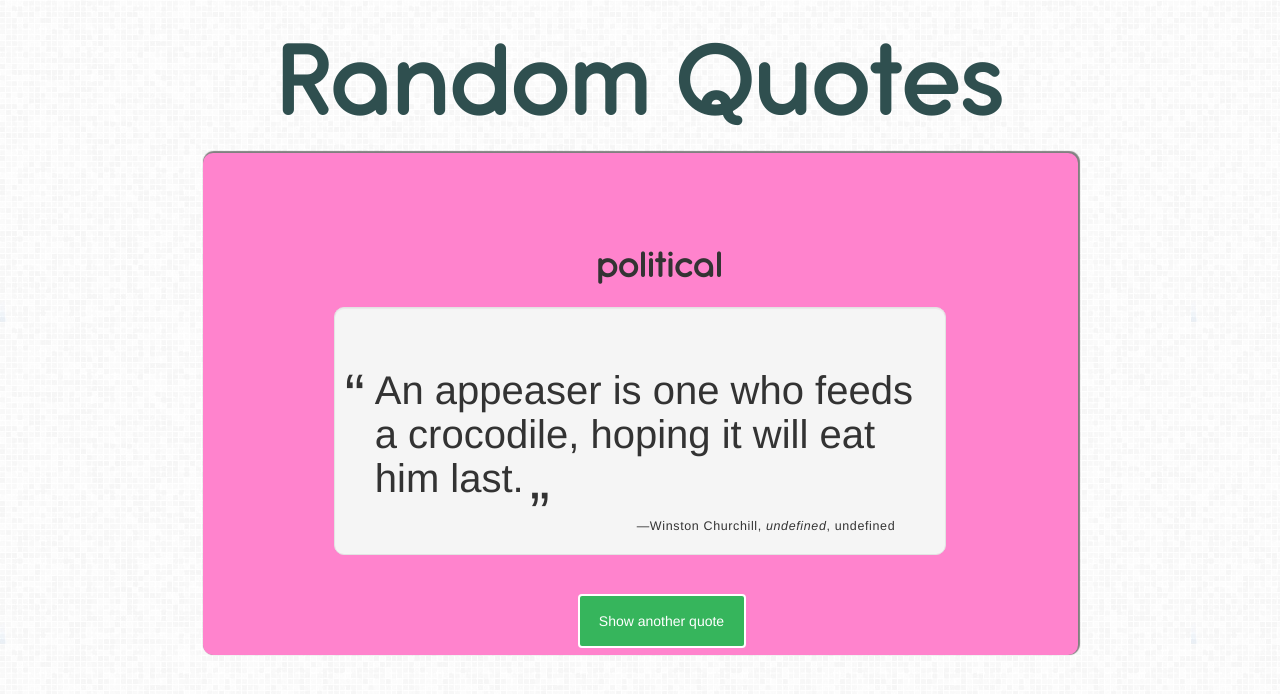
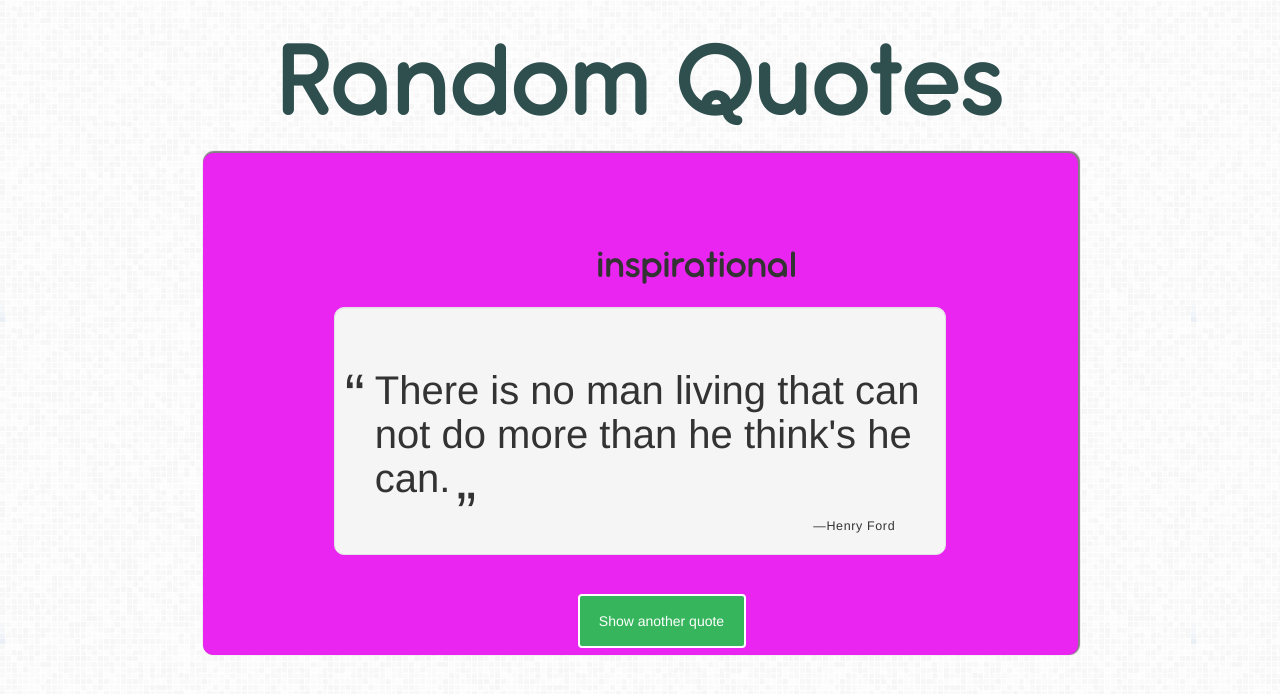
Before and after one commit to MDJ2014/RandomQuotes, a plain HTML site: page index.html in a window 1280 px wide. Both pictures are taken after a click on the button "Show another quote". Drawn offline with nearby package versions, Linux system fonts and the light colour scheme.

Commit message:
Final Changes
Ready to submit for grading.

```diff
--- a/index.html
+++ b/index.html
@@ -1,8 +1,8 @@
 <!DOCTYPE html>
 <html>
 <head>
-    <title>             </title>
-    <meta name="description" content=" ">
+    <title>Random Quote Generator</title>
+    <meta name="description" content="Project 1 TechDegree random quote generator">
     <meta charset="utf-8">
     <meta http-equiv="X-UA-Compatible" content="IE=edge">
     <meta name="viewport" content="width=device-width, initial-scale=1">
@@ -13,33 +13,31 @@
 
     <!-- Latest compiled and minified CSS -->
     <link rel="stylesheet" href="https://maxcdn.bootstrapcdn.com/bootstrap/3.3.7/css/bootstrap.min.css">
-    <!-- Font Awesome -->
 
     <link href="./styles/css.css" type="text/css" rel="stylesheet">
 
-<!-- document.addEventListener('DOMContentLoaded',function() {
+</head>
 
-});    -->
+<body>
 
-
-</head>
-<body>
 <div id="container" class="container-fluid">
 
 <header><h1 class="text-center">Random Quotes</h1></header>
 <!-- main is the background box-->
 <main>
-
-  <h3 id="tag"></h3>
+<!-- display quote generate-->
+<h3 id="tag"></h3>
 <!--quote-box is the container for the quotes-->
-<div id="quote-box" class="well">
-
-</div>
+<div id="quote-box" class="well"></div>
 </main>
 
-<button id="loadQuote" class="btn" onclick="upDate();">Show another quote</button>
+<button id="loadQuote" class="btn" onclick="printQuote();">Show another quote</button>
+
+
 </div><!-- close fluid container -->
 </body>
+
+
 <!-- jQuery library -->
 <script src="https://ajax.googleapis.com/ajax/libs/jquery/3.2.1/jquery.min.js"></script>
 <!-- Latest compiled JavaScript -->
--- a/scripts/index.js
+++ b/scripts/index.js
@@ -1,18 +1,19 @@
+$(document).ready(function() {
 
-$(document).ready(function() {
+  //display an opening quote
+
 $("#quote-box").html("<p class='quote'>He wrapped himself in quotations - as a beggar would enfold himself in the purple of Emperors</p>" +"<p class='source'>  Rudyard Kipling  <span class='citation'> Many Inventions </span> </p>");
 $("#tag").html("Quotes");
 
+//set a timer to automatically display a new quote after 30 seconds.
 setInterval(function() {
-    upDate();
+    printQuote();
 }, 30000);
 });
 
+// set a var to hold an array of quote objects to be selected from
 
-
-
-
-const quotes = [
+var quotes = [
 
 {
 quote:"Creativity is inteligence having fun.",
@@ -105,59 +106,47 @@ tag:"political"
 ];
 
 
+//get a random number that has not been used and pass that to getRandomQuote to fetch a quote
+//viewed will hold the random quotes that have been selected
+var viewed=[];
 
-//get a random number that has not been used and pass that to getRandomQuote to fetch a quote
-//viewed will hold the random numbers that have been generated
-let viewed=[];
 
-//helper function to search the array
-isInArray=(array,search)=>{
-   return array.indexOf(search) >= 0;
-}
+//getRandomQuote will generate a random number, push the quote object into the viewed array.
 
-//upDate will generate a random number, push it into the viewed array and then search the array
-//the next time it is called to make sure not to choose the same quote twice.
-
-upDate = ()=>{
+getRandomQuote = ()=>{
 //vars for the random number geneerator
   let num = quotes.length;
   let max = Math.floor(num-1);
   let min = Math.ceil(0);
   let randNum = Math.floor(Math.random() * (max - 0 +1) )+ 0;
 
-//first check if the viewed array is the same length as the quotes array
+//get a quote based on the random number used as the index
+   let randQuote = quotes[randNum];
 
-if(viewed.length < num){
+//add the quote to the viewed array and take it out of the quotes array
+   viewed.push(randQuote);
+   quotes.splice(randNum, 1);
 
-//Next check if the randNum is already in the array. If so, get another random number.
-//otherwise, push it into the array and send the number to getRandomQuote to choose a quote.
+//first check if the quotes array has been emptied: equal to 0.
+//if it is, add all the quotes back to it from the viewed array and empty the viewed array.
+//return the random quote.
 
-if(isInArray(viewed,randNum)){
-   upDate();
-
+if(quotes.length === 0){
+     quotes = viewed;
+     viewed = [];
+        return randQuote;
   }else{
-    viewed.push(randNum);
-    getRandomQuote(randNum);
+        return randQuote;
   }
-//if the the two arrays are the same length, clear the viewed array and call the upDate function again to start over.
-}else if(viewed.length >= num){
-  viewed=[];
-  upDate();
-}
-
-}
-
-//choose the quote according to the random Number
-getRandomQuote = (num) => {
-var randQuote = quotes[num];
-printQuote(randQuote);
 }
 
 //display the chosen quote
 
-printQuote = (randQuote) =>{
+printQuote = () =>{
 
+//get the random quote by calling getRandomQuote
 
+let randQuote = getRandomQuote();
 
 //vars for linking to quote properties
 let dispQuote = randQuote.quote;
@@ -170,47 +159,47 @@ let dispTag = randQuote.tag;
 
 
 //vars for getting a random color
-     var cR = Math.floor((Math.random() * 256));
-     var cG = Math.floor((Math.random() * 256));
-     var cB = Math.floor((Math.random() * 256));
+     let cR = Math.floor((Math.random() * 256));
+     let cG = Math.floor((Math.random() * 256));
+     let cB = Math.floor((Math.random() * 256));
 
 //jquery statement to set the "main" tag's randomly generated background-color
    $("main").css("background-color", "rgb(" + cR + "," + cG + "," + cB + ")");
 
 //modify the rendered html based on what properties are populated
+
+
 $("#tag").html(dispTag);
 
-if(dispCite === "" && dispYear === ""){
+//check which properties exist to decide how to display
+
+if(!randQuote.hasOwnProperty('citation') && !randQuote.hasOwnProperty('year')){
 
    dispBox.innerHTML = " <p class='quote'>" + dispQuote + "</p>" +
     "<p class='source'>" + dispSource +
     "</p>";
 
-
-
-}else if(dispCite === "" && dispYear !==""){
+}else if(!randQuote.hasOwnProperty('citation') && randQuote.hasOwnProperty('year')){
 
     dispBox.innerHTML = "  <p class='quote'>" + dispQuote + "</p>" +
       "<p class='source'>" + dispSource +
       "<span class='year'>" + dispYear + "</span>" +
        "</p> ";
 
-}else if(dispCite !== "" && dispYear ===""){
+}else if(randQuote.hasOwnProperty('citation') && !randQuote.hasOwnProperty('year')){
+
       dispBox.innerHTML = " <p class='quote'>" + dispQuote + "</p>" +
         "<p class='source'>" + dispSource +
         "<span class='citation'>" + dispCite + "</span>"+
          "</p>";
 
 }else{
+
     dispBox.innerHTML = " <p class='quote'>" + dispQuote + "</p>" +
     "<p class='source'>" + dispSource +
     "<span class='citation'>" + dispCite + "</span>"+
       "<span class='year'>" + dispYear + "</span>" +
      "</p>";
-
+   }
 
 }
-
-
-
-}
```
Also changed, not shown: styles/css.css (+1 -7 lines). Lines whose indentation alone changed are shown as unchanged.
